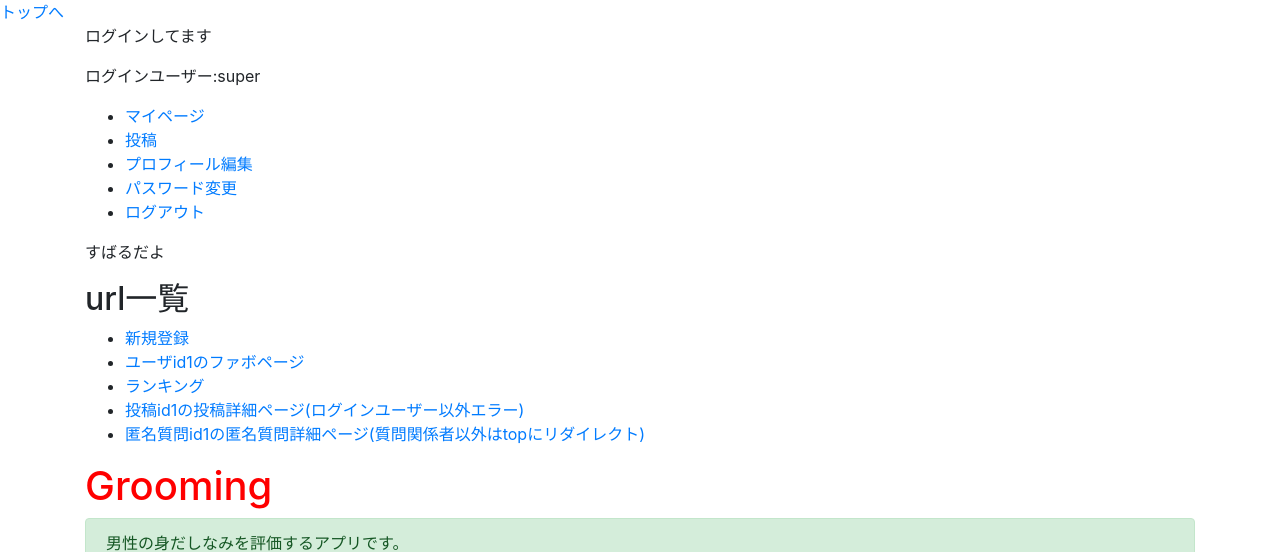
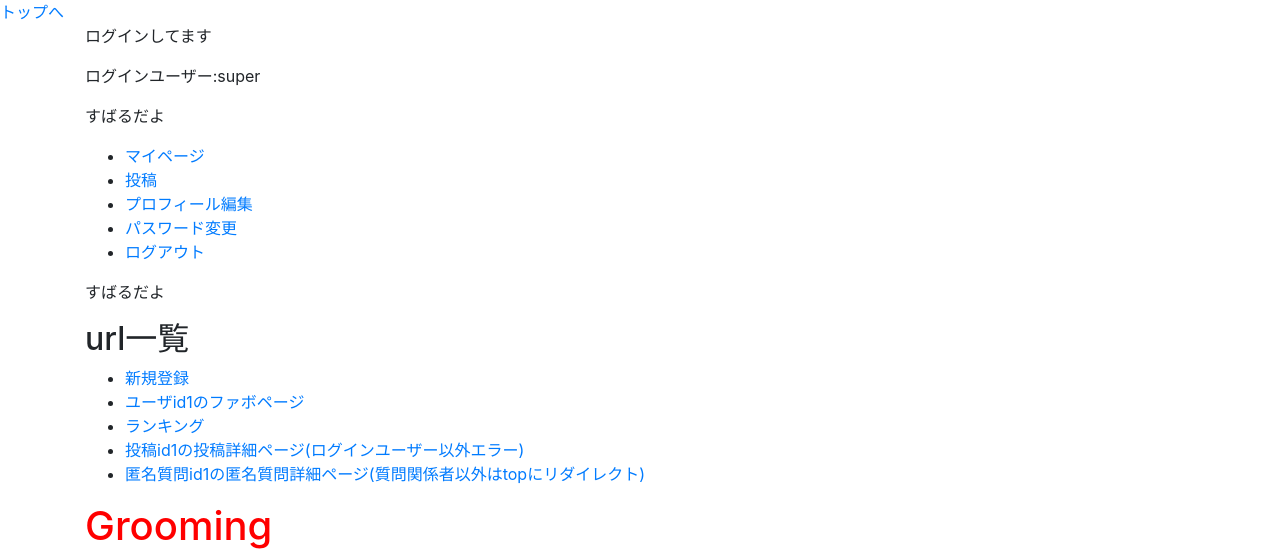
Before and after one commit to 1f101802780/MensNotion, a Django app: page / in a window 1280 px wide. Shown: the top 552 px of the page. Run offline with Django 3.2, Linux system fonts and the light colour scheme; a user stored in the database is signed in; data comes from the database, SQL or seed files in the repository; some libraries are stand-ins or nearby versions.

Commit message:
Update top.html

```diff
--- a/groomings/templates/groomings/top.html
+++ b/groomings/templates/groomings/top.html
@@ -6,6 +6,7 @@
 {% if user.is_authenticated %}
   <p>ログインしてます</p>
   <p>ログインユーザー:{{ request.user.username }}</p>
+  <p>すばるだよ</p>
   <ul>
     <li><a href="{% url 'groomings:user' request.user.id %}">マイページ</a></li>
     <li><a href="{% url 'groomings:create_post' %}">投稿</a></li>
```
